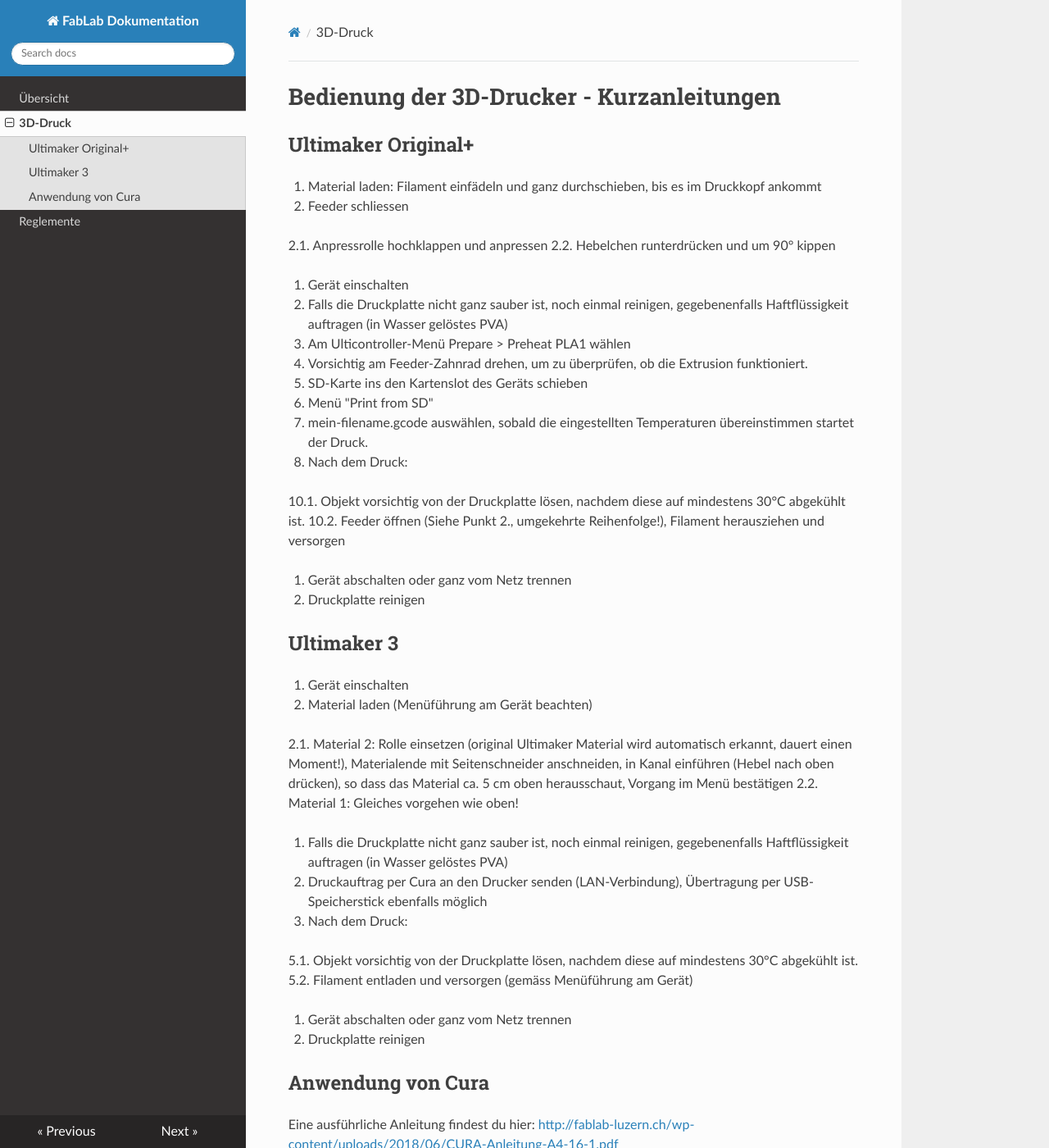
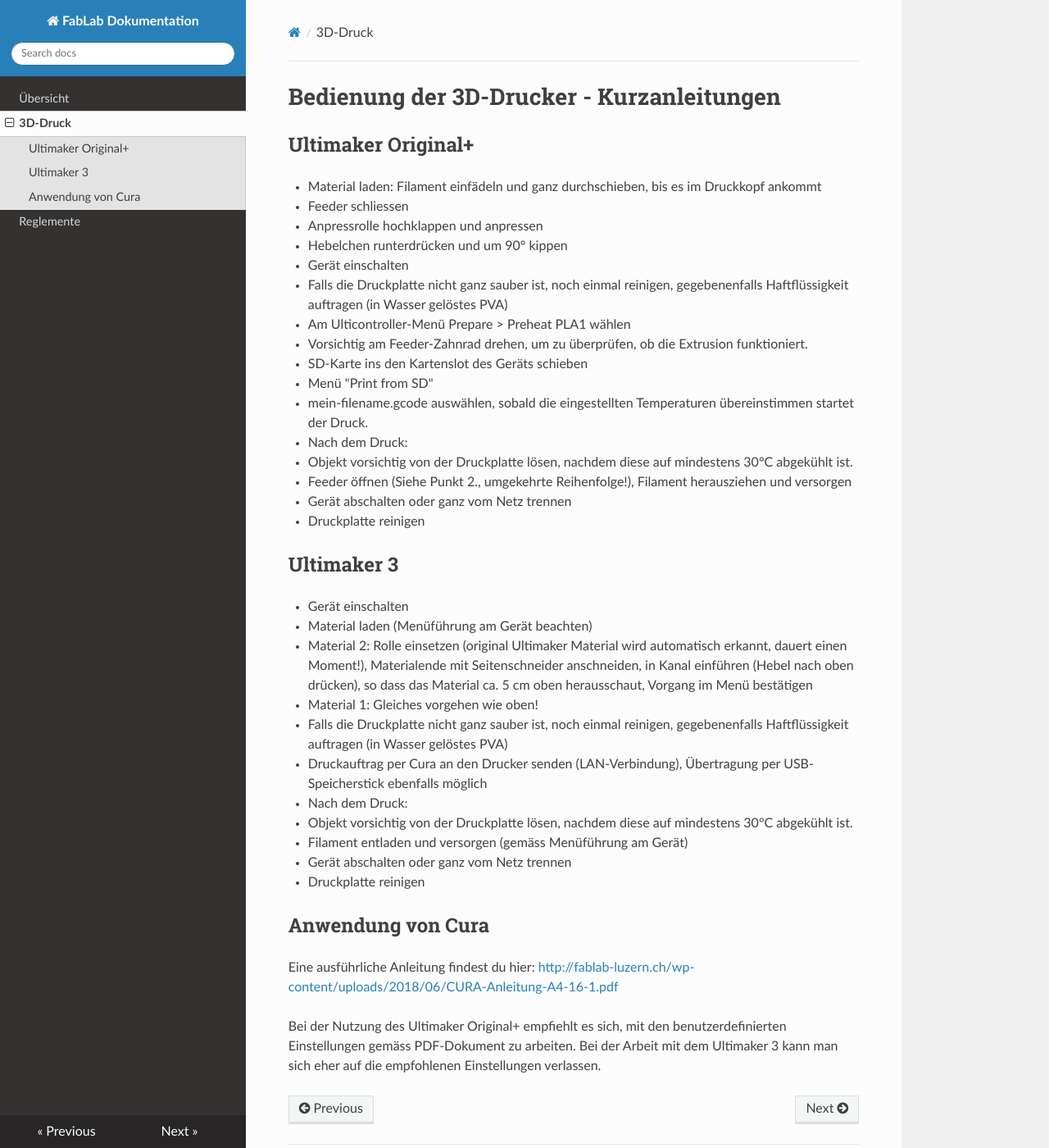
Before and after one commit to fablab-liechtenstein/Docs, an MkDocs documentation site: the page built from docs/druckerkurz.md, in a window 1280 px wide and 1400 px high. Shown: the whole window at 82% size. Built offline with MkDocs 1.6.1, drawn with Linux system fonts in a browser that asks for light colours; nearby versions of some CDN libraries; old or Windows-style settings are respelled for this version of MkDocs.

Commit message:
Update druckerkurz.md

```diff
--- a/docs/druckerkurz.md
+++ b/docs/druckerkurz.md
@@ -3,45 +3,45 @@
 
 ## Ultimaker Original+
 
-1. Material laden: Filament einfädeln und ganz durchschieben, bis es im Druckkopf ankommt
-2. Feeder schliessen
+- Material laden: Filament einfädeln und ganz durchschieben, bis es im Druckkopf ankommt
+- Feeder schliessen
 
-  2.1. Anpressrolle hochklappen und anpressen
-  2.2. Hebelchen runterdrücken und um 90° kippen
+  - Anpressrolle hochklappen und anpressen
+  - Hebelchen runterdrücken und um 90° kippen
 
-3. Gerät einschalten
-4. Falls die Druckplatte nicht ganz sauber ist, noch einmal reinigen, gegebenenfalls Haftflüssigkeit auftragen (in Wasser gelöstes PVA)
-5. Am Ulticontroller-Menü Prepare > Preheat PLA1 wählen
-6. Vorsichtig am Feeder-Zahnrad drehen, um zu überprüfen, ob die Extrusion funktioniert.
-7. SD-Karte ins den Kartenslot des Geräts schieben
-8. Menü "Print from SD"
-9. mein-filename.gcode auswählen, sobald die eingestellten Temperaturen übereinstimmen startet der Druck.
-10. Nach dem Druck:
+- Gerät einschalten
+- Falls die Druckplatte nicht ganz sauber ist, noch einmal reinigen, gegebenenfalls Haftflüssigkeit auftragen (in Wasser gelöstes PVA)
+- Am Ulticontroller-Menü Prepare > Preheat PLA1 wählen
+- Vorsichtig am Feeder-Zahnrad drehen, um zu überprüfen, ob die Extrusion funktioniert.
+- SD-Karte ins den Kartenslot des Geräts schieben
+- Menü "Print from SD"
+- mein-filename.gcode auswählen, sobald die eingestellten Temperaturen übereinstimmen startet der Druck.
+- Nach dem Druck:
 
-  10.1. Objekt vorsichtig von der Druckplatte lösen, nachdem diese auf mindestens 30°C abgekühlt ist.
-  10.2. Feeder öffnen (Siehe Punkt 2., umgekehrte Reihenfolge!), Filament herausziehen und versorgen
+  - Objekt vorsichtig von der Druckplatte lösen, nachdem diese auf mindestens 30°C abgekühlt ist.
+  - Feeder öffnen (Siehe Punkt 2., umgekehrte Reihenfolge!), Filament herausziehen und versorgen
 
-11. Gerät abschalten oder ganz vom Netz trennen
-12. Druckplatte reinigen
+- Gerät abschalten oder ganz vom Netz trennen
+- Druckplatte reinigen
 
 
 ## Ultimaker 3
 
-1. Gerät einschalten
-2. Material laden (Menüführung am Gerät beachten)
+- Gerät einschalten
+- Material laden (Menüführung am Gerät beachten)
 
-  2.1. Material 2: Rolle einsetzen (original Ultimaker Material wird automatisch erkannt, dauert einen Moment!), Materialende mit Seitenschneider anschneiden, in Kanal einführen (Hebel nach oben drücken), so dass das Material ca. 5 cm oben herausschaut, Vorgang im Menü bestätigen
-  2.2. Material 1: Gleiches vorgehen wie oben!
+  - Material 2: Rolle einsetzen (original Ultimaker Material wird automatisch erkannt, dauert einen Moment!), Materialende mit Seitenschneider anschneiden, in Kanal einführen (Hebel nach oben drücken), so dass das Material ca. 5 cm oben herausschaut, Vorgang im Menü bestätigen
+  - Material 1: Gleiches vorgehen wie oben!
 
-3. Falls die Druckplatte nicht ganz sauber ist, noch einmal reinigen, gegebenenfalls Haftflüssigkeit auftragen (in Wasser gelöstes PVA)
-4. Druckauftrag per Cura an den Drucker senden (LAN-Verbindung), Übertragung per USB-Speicherstick ebenfalls möglich
-5. Nach dem Druck:
+- Falls die Druckplatte nicht ganz sauber ist, noch einmal reinigen, gegebenenfalls Haftflüssigkeit auftragen (in Wasser gelöstes PVA)
+- Druckauftrag per Cura an den Drucker senden (LAN-Verbindung), Übertragung per USB-Speicherstick ebenfalls möglich
+- Nach dem Druck:
 
-  5.1. Objekt vorsichtig von der Druckplatte lösen, nachdem diese auf mindestens 30°C abgekühlt ist.
-  5.2. Filament entladen und versorgen (gemäss Menüführung am Gerät)
+  - Objekt vorsichtig von der Druckplatte lösen, nachdem diese auf mindestens 30°C abgekühlt ist.
+  - Filament entladen und versorgen (gemäss Menüführung am Gerät)
 
-6. Gerät abschalten oder ganz vom Netz trennen
-7. Druckplatte reinigen
+- Gerät abschalten oder ganz vom Netz trennen
+- Druckplatte reinigen
 
 
 ## Anwendung von Cura
```
